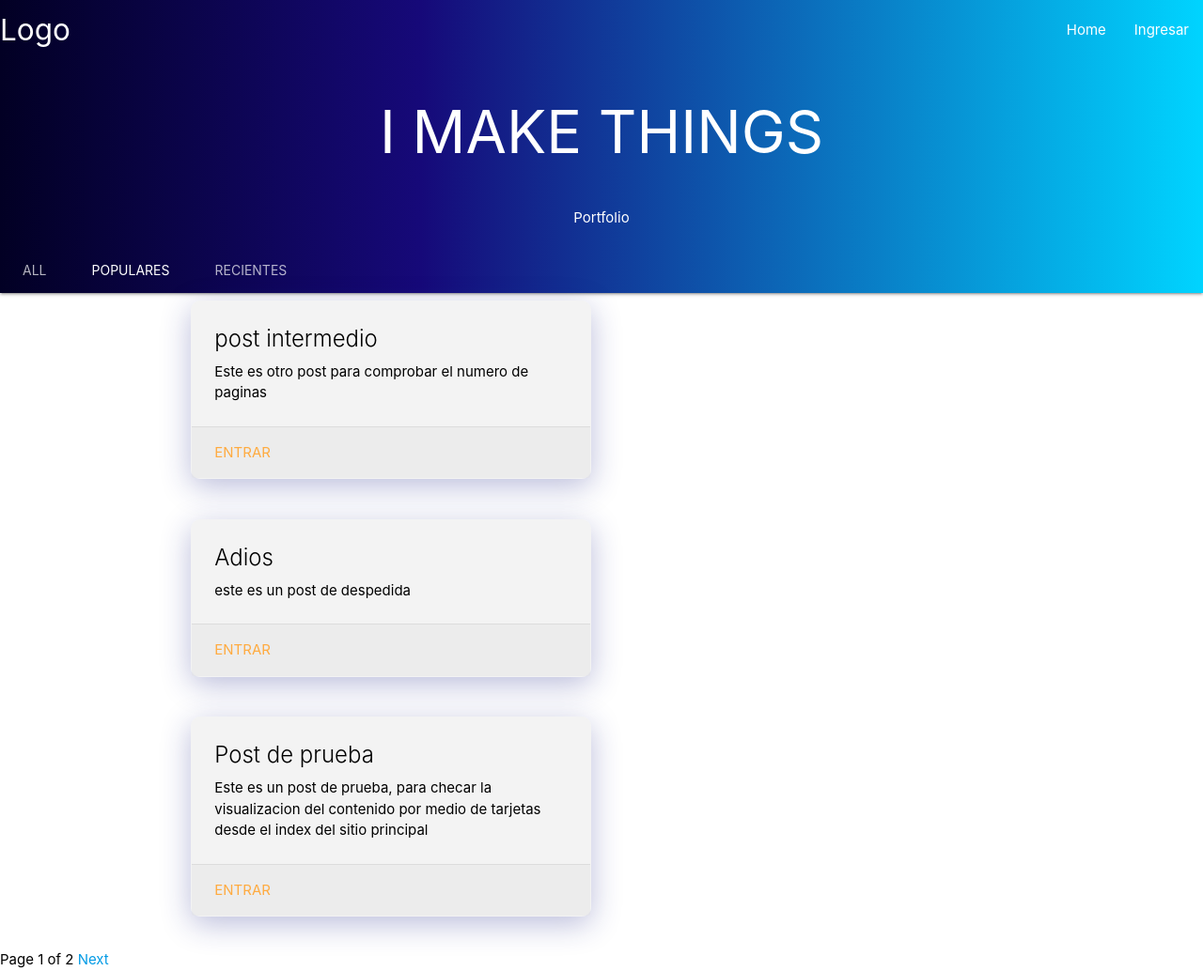
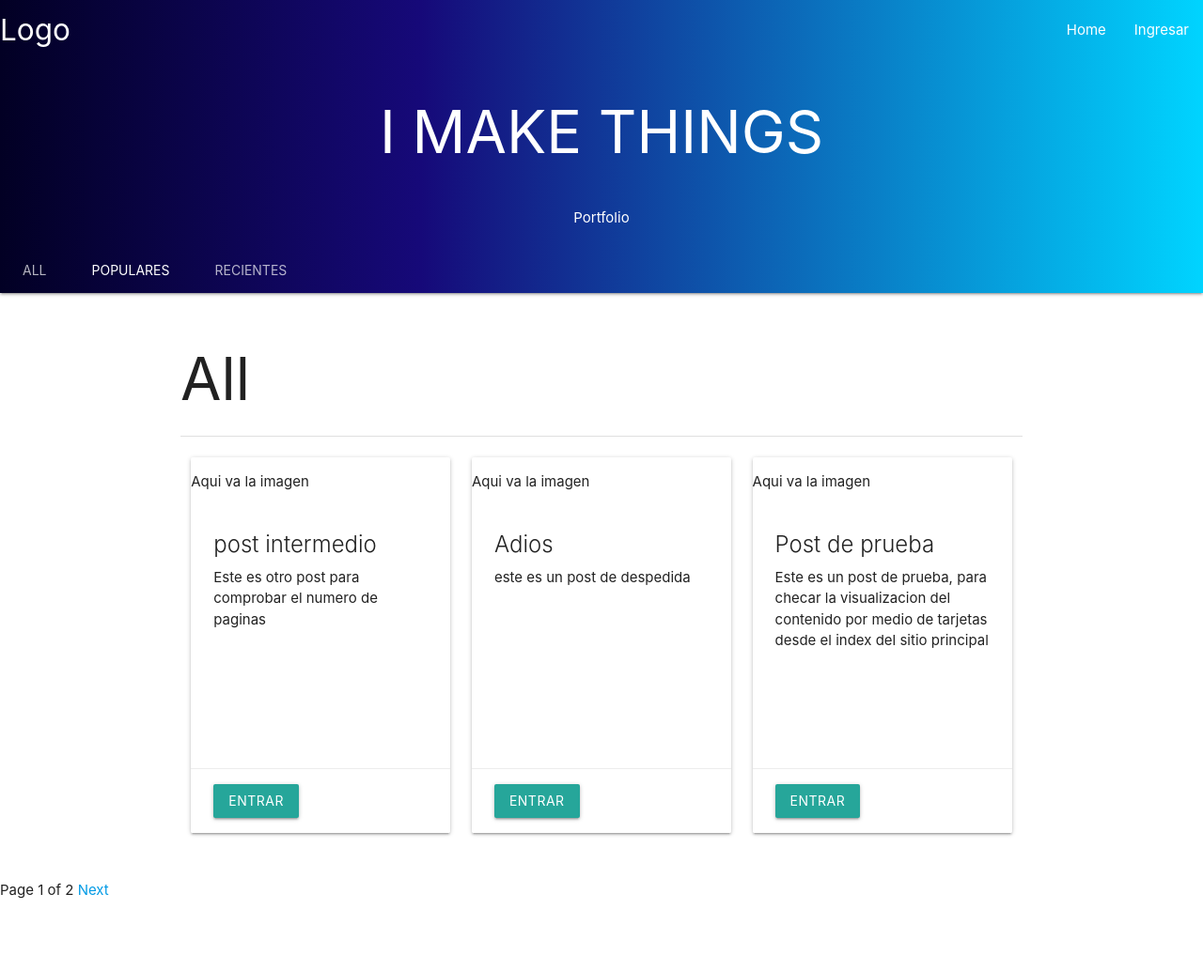
Before and after one commit to nestorjuarezR/blogdjango, a Django app: page /blogapp/ in a window 1280 px wide. Shown: the whole page at 94% size. After the commit the page ends 957 px from the top, so only its background shows below. Run offline with Django 4.2, Linux system fonts and the light colour scheme; data comes from the database, SQL or seed files in the repository; some libraries are stand-ins or nearby versions.

Commit message:
Cambio de diseño de presentacion de post

```diff
--- a/blogapp/static/blogapp/css/style.css
+++ b/blogapp/static/blogapp/css/style.css
@@ -4,15 +4,7 @@ nav {
 }
 
 #tarjetas {
-background: rgba( 225, 225, 225, 0.4 );
-box-shadow: 0 8px 32px 0 rgba( 31, 38, 135, 0.30 );
-backdrop-filter: blur( 2.5px );
--webkit-backdrop-filter: blur( 2.5px );
-border-radius: 10px;
-border: 1px solid rgba(0, 0, 0, 0);
-
+-webkit-box-shadow: 10px 10px 19px -1px rgba(0,0,0,0.75);
+-moz-box-shadow: 10px 10px 19px -1px rgba(0,0,0,0.75);
+box-shadow: 10px 10px 19px -1px rgba(0,0,0,0.75);
 }
-
-#tarjetas p,span{
-    color: black;
-}
--- a/blogapp/templates/blogapp/base.html
+++ b/blogapp/templates/blogapp/base.html
@@ -75,27 +75,35 @@
 
   {% block content %}
   <!-- Post -->
+  <div class="container section">
+    <h1>All</h1>
 
-  {% for post in posts %}
-  <div class="container">
     <div class="row">
-      <div class="col s12 m6">
-        <div class="card" id="tarjetas">
-          <div class="card-content white-text">
-            <span class="card-title">{{ post.title }}</span>
-            <p>{{ post.body|truncatewords:30|linebreaks }}</p>
-          </div>
-          <div class="card-action">
-            <a href="{{ post.id }}">Entrar</a>
-            <a href=""></a>
+      <!-- Inicio del ciclo for para mostar las categorias -->
+      <div class="divider"></div>
+      <div class="section">
+        {% for post in posts %}
+        <div class="col s12 m6 l4">
+          <div class="card medium hoverable">
+            <div class="card-image">
+              <p>Aqui va la imagen</p>
+            </div>
+            <div class=" card-content">
+              <span class=" card-title">{{post.title}}</span>
+              <p>{{ post.body|truncatewords:30|linebreaks }}</p>
+            </div>
+            <!-- <div class="card-action">
+                    <a href="{{ info.url_name }}">Entrar</a>
+                </div> -->
+            <div class="card-action">
+              <a class="waves-effect waves-light btn" href="{{ post.id }}/">Entrar</a>
+            </div>
           </div>
         </div>
+        {% endfor %}
       </div>
     </div>
   </div>
-
-
-  {% endfor %}
   {% endblock content %}
 
   {% include 'blogapp/pagination.html' with page=posts %}
```
